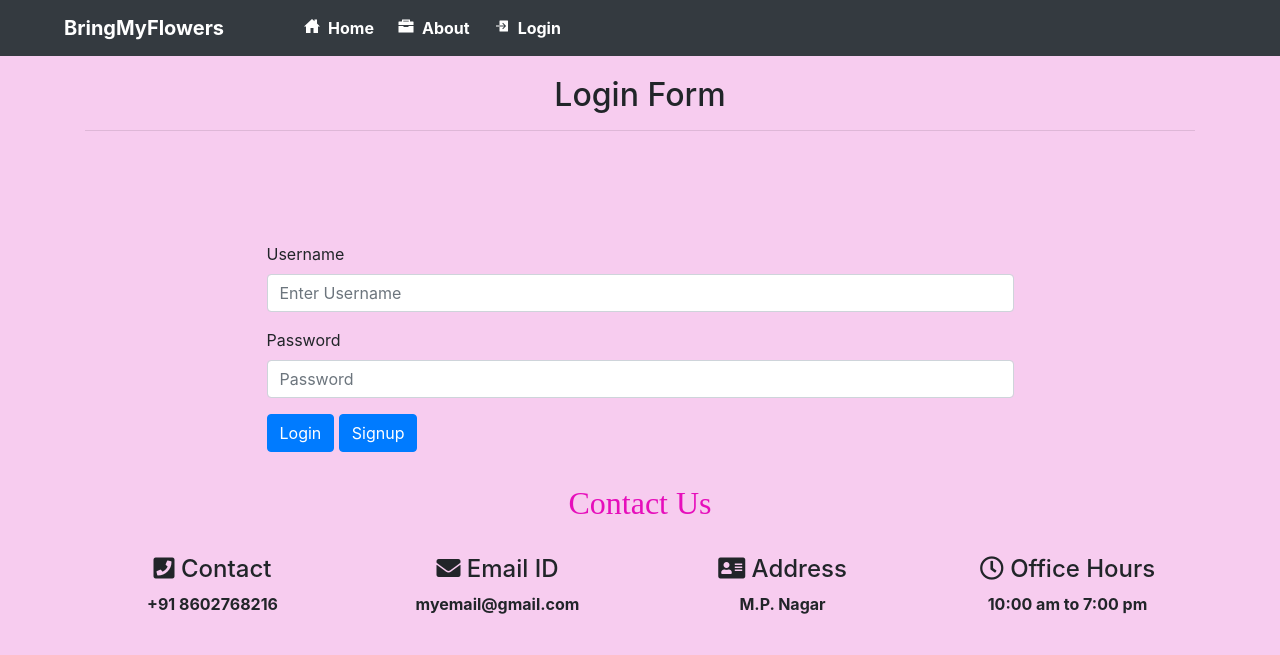
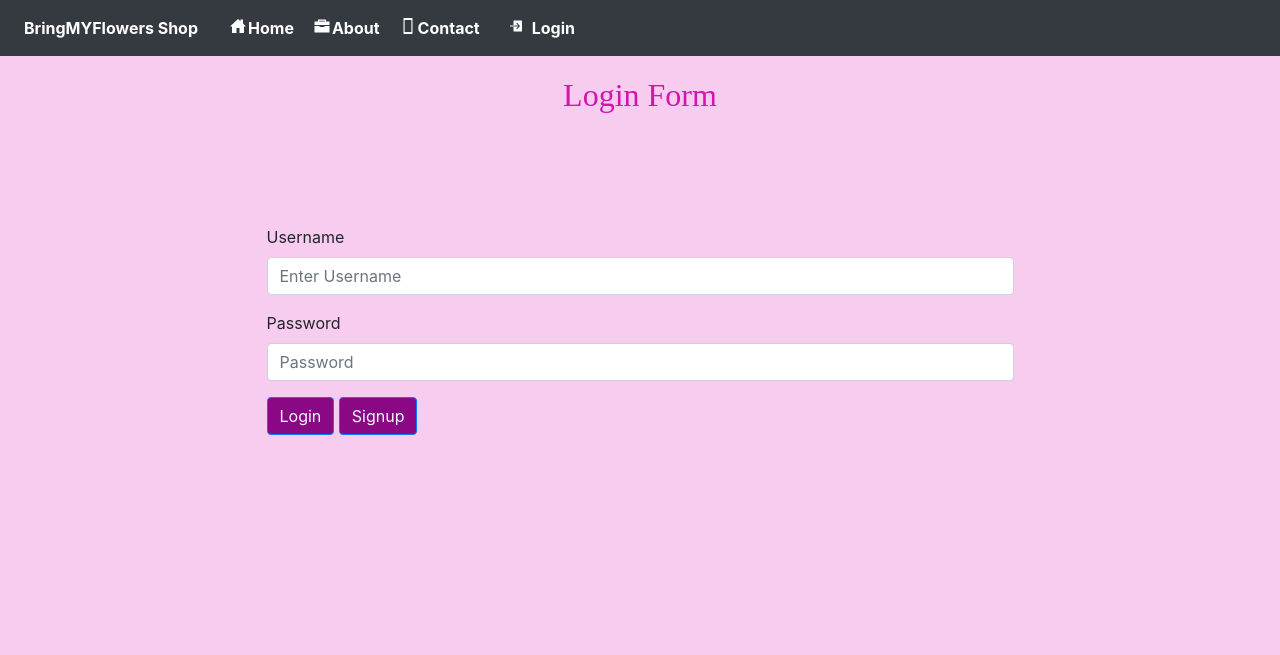
Before and after one commit to Suryanshm000/Bring-my-flower, a Django app: page /login in a window 1280 px wide. Shown: the top 655 px of the page. Run offline with Django 3.2, Linux system fonts and the light colour scheme; some libraries are stand-ins or nearby versions.

Commit message:
first commit

```diff
--- a/grocery/templates/admin_viewBokking.html
+++ b/grocery/templates/admin_viewBokking.html
@@ -1,7 +1,7 @@
 {% extends 'navigation.html' %}
 {% block body %}
 
-<center><h2 style="color:red;margin-top:2%">View Booking</h2></center><hr>
+<center><h2 style="margin-top:20px;color: #d115ae;text-align: center; font-family : 'Monotype Corsiva';">View Booking</h2></center>
 <div class="container" style="margin-top:5%">
 </div>
  <div class="container">
--- a/grocery/templates/admin_view_booking_detail.html
+++ b/grocery/templates/admin_view_booking_detail.html
@@ -1,7 +1,7 @@
 {% extends 'navigation.html' %}
 {% block body %}
 
-<center><h2 style="color:red;margin-top:2%">View Booking Detail</h2></center><hr>
+<center><h2 style="margin-top:20px;color: #d115ae;text-align: center; font-family : 'Monotype Corsiva';">View Booking Detail</h2></center>
 
 {% for i in product %}
 {% if i.id in book %}
@@ -31,7 +31,7 @@
         <p>{{i.desc}}</p>
         </div>
             <div class="col-md-4" style="height:100px;">
-                <h4 style="margin-top:15%;color:blue">Booked Successfully</h4>
+                <h4 style="margin-top:15%;color:#d115ae">Booked Successfully</h4>
         </div>
     </div>
 </div>
@@ -46,7 +46,7 @@
             </div>
 </div>
 
-<center><h2 style="color:red;margin-top:2%">Customer Detail</h2></center><hr>
+<center><h2 style="margin-top:20px;color: #d115ae;text-align: center; font-family : 'Monotype Corsiva';">Customer Detail</h2></center><hr>
 <div class="row">
 
     <div class="col-md-6" style="height:100px;"><hr>
--- a/grocery/templates/admin_view_product.html
+++ b/grocery/templates/admin_view_product.html
@@ -1,6 +1,6 @@
 {% extends 'navigation.html' %}
 {% block body %}
-<center><h2 style="color:red;margin-top:2%">View Product</h2></center><hr>
+<center><h2 style="margin-top:20px;color: #d115ae;text-align: center; font-family : 'Monotype Corsiva';">View Product</h2></center>
  <div class="container" style="margin-top:4%">
 <table class="table table-bordered" id="myTable">
   <thead>
--- a/grocery/templates/login.html
+++ b/grocery/templates/login.html
@@ -2,23 +2,29 @@
 {% block body %}
 {% load static %}
 
-{% ifequal error "yes" %}
+{% if error == "yes" %}
 <script>
     alert('logged in successfully');
     window.location=('{% url 'home' %}');
 </script>
-{% endifequal %}
-{% ifequal error "not" %}
+{% endif %}
+{% if error == "not" %}
 <script>
     alert('Username & Password are not Matching');
 </script>
-{% endifequal %}
+{% endif %}
 
 <style>
-.mybtnone:hover{background-color : #E40203}
+
+.mybtnone:hover{background-color : #d115ae}
+.mybtnone{
+	background-color: #8a0884 ;
+	color: aliceblue;
+}
 </style>
+
 <div class="container">
-    <h2 style="margin-top:20px" align="center">Login Form</h2><hr>
+    <h2 style="margin-top:20px;color: #d115ae;text-align: center; font-family : 'Monotype Corsiva';" align="center">Login Form</h2>
 
 <div class="container-fluid" style="width:70%;margin-top:10%">
 <form method="post" action="">
@@ -32,7 +38,7 @@
     <input type="password" class="form-control" id="exampleInputPassword1" placeholder="Password" name="pwd" required>
   </div>
   <button type="submit" class="btn btn-primary mybtnone">Login</button>
-  <button class="btn btn-primary mybtnone"><a href="{% url 'signup' %}" style="color:white">Signup</a></button>
+  <button class="btn btn-primary mybtnone"><a href="{% url 'signup' %}" style="color:white"></a>Signup</button>
 </form>
 </div>
 </div>
--- a/grocery/templates/navigation.html
+++ b/grocery/templates/navigation.html
@@ -13,7 +13,6 @@
   <script src="https://maxcdn.bootstrapcdn.com/bootstrap/4.3.1/js/bootstrap.min.js"></script>
 
   <link rel = stylesheet href = "//cdn.datatables.net/1.10.19/css/jquery.dataTables.min.css">
-  <link rel="stylesheet" href="https://use.fontawesome.com/releases/v5.6.3/css/all.css" integrity="sha384-UHRtZLI+pbxtHCWp1t77Bi1L4ZtiqrqD80Kn4Z8NTSRyMA2Fd33n5dQ8lWUE00s/" crossorigin="anonymous">
   <script src="//cdn.datatables.net/1.10.19/js/jquery.dataTables.min.js"></script>
 <script>
     $(document).ready( function () {
@@ -44,15 +43,15 @@
 }
 
 #myTable th {
-  text-align: left;
+  text-align: center;
   padding: 12px;
-  background-color: green;
+  background-color: #8a0884;
   color: white;
 }
 
 
 #myTable td {
-  text-align: left;
+  text-align: center;
   padding: 12px;
   background-color: white;
 }
@@ -66,7 +65,7 @@
 }
 
 .button {
-  background-color: orange; /* Green */
+  background-color: #d115ae; /* Green */
   border: none;
   color: white;
   padding: 10px;
@@ -79,7 +78,7 @@
 }
 
 
-.button1 {border-radius: 15px;}
+.button1 {border-radius:5px;}
 
   /* Make the image fully responsive */
   .carousel-inner img {
@@ -140,32 +139,32 @@
 <nav class="navbar navbar-dark bg-dark navbar-expand-sm">
   <!-- Brand -->
 
-  <a class="navbar-brand pl-5" href="{% url 'home' %}" style="color:white ; font-weight : bold">BringMyFlowers</a>
+  <a class="navbar-brand px-2" href="#" style="color:white ;font-size: 1rem; font-weight : bold">BringMYFlowers Shop</a>
 <button class="navbar-toggler" type="button" data-toggle="collapse" data-target="#collapsibleNavbar">
     <span class="navbar-toggler-icon"></span>
   </button>
 
 <div class="collapse navbar-collapse" id="collapsibleNavbar">
   <!-- Links -->
-  <ul class="navbar-nav pl-5 text-center">
+  <ul class="navbar-nav mr-auto text-center">
     {% if request.user.is_staff %}
-    <li class="nav-item">
-      <a class="nav-link" href="{% url 'admin_home' %}" style="color:white"><ion-icon style="margin-right:2px" name="home-sharp"></ion-icon>Home</a>
+    <li class="nav-item pr-1">
+      <a class="nav-link" href="{% url 'admin_home' %}" style="color:white"><ion-icon name="home-sharp"></ion-icon>Home</a>
     </li>
 
-    <li class="nav-item">
-      <a class="nav-link" href="{% url 'view_user' %}" style="color:white"><ion-icon style="margin-right:2px" name="people"></ion-icon>View User</a>
+    <li class="nav-item  pr-1">
+      <a class="nav-link" href="{% url 'view_user' %}" style="color:white"><ion-icon name="people"></ion-icon>View User</a>
     </li>
-      <li class="nav-item">
-      <a class="nav-link" href="{% url 'admin_viewBooking' %}" style="color:white"><ion-icon style="margin-right:2px" name="logo-bitcoin"></ion-icon>View Booking</a>
+      <li class="nav-item pr-1">
+      <a class="nav-link" href="{% url 'admin_viewBooking' %}" style="color:white"><ion-icon name="logo-bitcoin"></ion-icon>View Booking</a>
     </li>
-<li class="nav-item">
-      <a class="nav-link" href="{% url 'view_feedback' %}" style="color:white"><ion-icon style="margin-right:2px" name="chatbubbles"></ion-icon>View Feedback</a>
+<li class="nav-item  pr-1">
+      <a class="nav-link" href="{% url 'view_feedback' %}" style="color:white"><ion-icon  name="chatbubbles"></ion-icon>View Feedback</a>
     </li>
 
   </li>
 
-    <li class="nav-item dropdown">
+    <li class="nav-item pr-1 dropdown">
     <a class="nav-link dropdown-toggle" data-toggle="dropdown" href="#" role="button" aria-haspopup="true" aria-expanded="false" style="color:white"><ion-icon style="margin-right:4px" name="albums"></ion-icon>Product</a>
     <div class="dropdown-menu">
       <a class="dropdown-item" href="{% url 'add_product' %}">Add Product</a>
@@ -173,7 +172,7 @@
     </div>
   </li>
 
-    <li class="nav-item dropdown">
+    <li class="nav-item pr-1 dropdown">
     <a class="nav-link dropdown-toggle" data-toggle="dropdown" href="#" role="button" aria-haspopup="true" aria-expanded="false" style="color:white"><ion-icon style="margin-right:4px" name="newspaper-sharp"></ion-icon>Category</a>
     <div class="dropdown-menu">
       <a class="dropdown-item" href="{% url 'add_categary' %}">Add Category</a>
@@ -185,59 +184,60 @@
 
     {% if request.user.username %}
     {% if not request.user.is_staff %}
-    <li class="nav-item">
+    <li class="nav-item ">
       <a class="nav-link" href="{% url 'home' %}" style="color:white"><ion-icon style="margin-right:2px" name="home-sharp"></ion-icon>Home</a>
     </li>
 
-    <li class="nav-item">
+    <li class="nav-item ">
       <a class="nav-link" href="{% url 'view_booking' %}" style="color:white"><ion-icon style="margin-right:2px" name="aperture"></ion-icon>View Booking</a>
     </li>
 
-    <li class="nav-item">
+    <li class="nav-item ">
       <a class="nav-link" href="{% url 'send_feedback' request.user.id %}" style="color:white"><ion-icon style="margin-right:2px" name="send"></ion-icon>Send Feedback</a>
     </li>
-    <li class="nav-item">
+    <li class="nav-item ">
       <a class="nav-link" href="{% url 'view_product' 0 %}" style="color:white"><ion-icon style="margin-right:2px" name="eye"></ion-icon>View Product</a>
     </li>
 
-    <li class="nav-item">
+    <li class="nav-item ">
       <a class="nav-link" href="{% url 'change_password' %}" style="color:white"><ion-icon style="margin-right:2px" name="document-text-sharp"></ion-icon>Change Password</a>
     </li>
 
     {% endif %}
     {% else %}
 
-    <li class="nav-item">
-      <a class="nav-link" href="{% url 'home' %}" style="color:white"><ion-icon class="mx-2" style="margin-right:2px" name="home-sharp"></ion-icon>Home</a>
+    <li class="nav-item pr-1">
+      <a class="nav-link" href="{% url 'home'  %}" style="color:white"><ion-icon style="margin-right:2px" name="home-sharp"></ion-icon>Home</a>
     </li>
 
-    <li class="nav-item">
-      <a class="nav-link" href="{% url 'about' %}" style="color:white"><ion-icon class="mx-2" style="margin-right:2px" name="briefcase-sharp"></ion-icon>About</a>
+    <li class="nav-item pr-1">
+      <a class="nav-link" href="{% url 'about' %}" style="color:white"><ion-icon  style="margin-right:2px" name="briefcase-sharp"></ion-icon>About</a>
     </li>
 
-    <!-- <li class="nav-item">
-      <a class="nav-link" href="{% url 'contact' %}" style="color:white"><ion-icon class="mx-2" style="margin-right:2px" name="phone-portrait-sharp"></ion-icon>Contact</a>
-    </li> -->
+    <li class="nav-item pr-1">
+      <a class="nav-link" href="{% url 'contact' %}" style="color:white"><ion-icon style="margin-right:2px" name="phone-portrait-sharp"></ion-icon>Contact</a>
+    </li>
     {% endif %}
 
 
 
 
     {% if request.user.is_authenticated %}
-    <a class="nav-link" href="{% url 'logout' %}" style="color:white"><ion-icon class="mx-2" style="margin-right:2px" name="power-sharp"></ion-icon>Logout</a>
+    <li class="nav-item">
+    <a class="nav-link" href="{% url 'logout' %}" style="color:white"><ion-icon   name="power-sharp"></ion-icon>Logout</a>
     </li>
     {% if not request.user.is_staff %}
     <li class="nav-item">
-      <a href="{% url 'profile' %}"><h5 class="nav-link" style="color:white"><ion-icon class="mx-2" style="margin-right:4px;color:#FF0000" name="person-circle-sharp"></ion-icon>Welcome {{request.user.username}}</h5>
+      <a href="{% url 'profile' %}" class="nav-link" style="color:white"><ion-icon  name="person-circle-sharp"></ion-icon>Welcome {{request.user.username}}
       </a></li>
     {% else %}
 
-    <li class="nav-item">
-      <h5  class="nav-link" style="color:white"><ion-icon style="margin-right:4px;color:#FF0000" name="person-circle-sharp"></ion-icon>Welcome {{request.user.username}}</h5>
+    <li class="nav-item pr-1">
+      <a  class="nav-link" style="color:white"><ion-icon style="margin-right:2px;" name="person-circle-sharp"></ion-icon>Welcome {{request.user.username}}</a>
     </li>
     {% endif %}
         {% else %}
-    <li class="nav-item">
+    <li class="nav-item pr-1">
       <a class="nav-link" href="{% url 'login' %}" style="color:white;"><ion-icon class="mx-2" style="margin-right:2px" name="log-in-sharp"></ion-icon>Login</a>
     </li>
 
@@ -246,9 +246,10 @@
 
     {% if not request.user.is_staff %}
     {% if request.user.username %}
+    <li class="nav-item pr-1">
       <a href="{% url 'cart' %}" style="border:1px solid gray" class="btn btn-default btn-lg text-dark text-capitalize">
-        <ion-icon style="color:white;margin-top:2%" name="cart"></ion-icon><span style="color:white">{{num1}}</span><span style="margin-left:6px;margin-top:2%;color:white">Cart</span></a></center>
-
+        <ion-icon style="color:white;margin-top:2%" name="cart"></ion-icon><span style="color:white">{{num1}}</span><span style="margin-left:2px;margin-top:2px;color:white">Cart</span></a></center>
+    </li>
 {% endif %}
     {% endif %}
 
@@ -263,37 +264,5 @@
 {% endblock %}
 
 
-</body>
-<footer style="margin-top:70px;"
 
-  <div class="container d-flex flex-column justify-content-around my-4" style="background-color: rgba(105, 89, 100, 0.274);box-shadow:0 0 10px 0 rgba(0,0,0,0.3);">
-    <h2 class="text-center my-2" style = "font-family : 'Monotype Corsiva' ; color : #e60ebb ;">Contact Us</h2>
-
-    <div class="row my-4">
-    <div class="col-sm-3 prjdiv" >
-    <h4 class="text-center"><i class="fas fa-phone-square"></i> Contact</h4>
-    <p class="text-center" style = "font-weight : bold">+91 8602768216</p>
-    </div>
-
-    <div class="col-sm-3 prjdiv" >
-    <h4 class="text-center"><i class="fas fa-envelope"></i> Email ID</h4>
-    <p class="text-center" style = "font-weight : bold">myemail@gmail.com</p>
-    </div>
-
-    <div class="col-sm-3 prjdiv" >
-    <h4 class="text-center"><i class="fas fa-address-card"></i> Address</h4>
-    <p class="text-center" style = "font-weight : bold">M.P. Nagar</p>
-    </div>
-
-    <div class="col-sm-3 prjdiv" >
-    <h4 class="text-center"><i class="far fa-clock"> </i> Office Hours</h4>
-    <p class="text-center" style = "font-weight : bold">10:00 am to 7:00 pm</p>
-    </div>
-    </div>
-    </div>
-
-
-</footer>
-
-
-</html>
+</body></html>
--- a/grocery/templates/view_booking.html
+++ b/grocery/templates/view_booking.html
@@ -1,7 +1,7 @@
 {% extends 'navigation.html' %}
 {% block body %}
 
-<center><h2 style="color:red;margin-top:2%">View Booking</h2></center><hr>
+<center><h2 style="margin-top:20px;color: #d115ae;text-align: center; font-family : 'Monotype Corsiva';">View Booking</h2></center>
 <div class="container" style="margin-top:5%">
 </div>
  <div class="container">
--- a/grocery/templates/view_feedback.html
+++ b/grocery/templates/view_feedback.html
@@ -6,7 +6,7 @@
     window.location("{% url 'view_feedback' %}");
 </script>
 {% endif %}
-<center><h2 style="color:red;margin-top:2%">View Feedback</h2></center><hr>
+<center><h2 style="color:#d115ae;margin-top:2%;font-family : 'Monotype Corsiva';">View Feedback</h2></center>
 <div class="container" style="margin-top:5%">
 
 <table class="table table-bordered" id="myTable" >
```
Also changed, not shown: grocery/templates/add_category.html (+10 -4 lines), grocery/templates/add_product.html (+9 -2 lines), grocery/templates/admin_home.html (+9 -9 lines), grocery/templates/booking_detail.html (+6 -6 lines), grocery/templates/cart.html (+62 -52 lines), grocery/templates/change_password.html (+13 -6 lines), grocery/templates/feedback.html (+13 -2 lines), grocery/templates/profile.html (+28 -17 lines), grocery/templates/view_product.html (+24 -14 lines), grocery/templates/view_user.html (+7 -5 lines), db.sqlite3.
